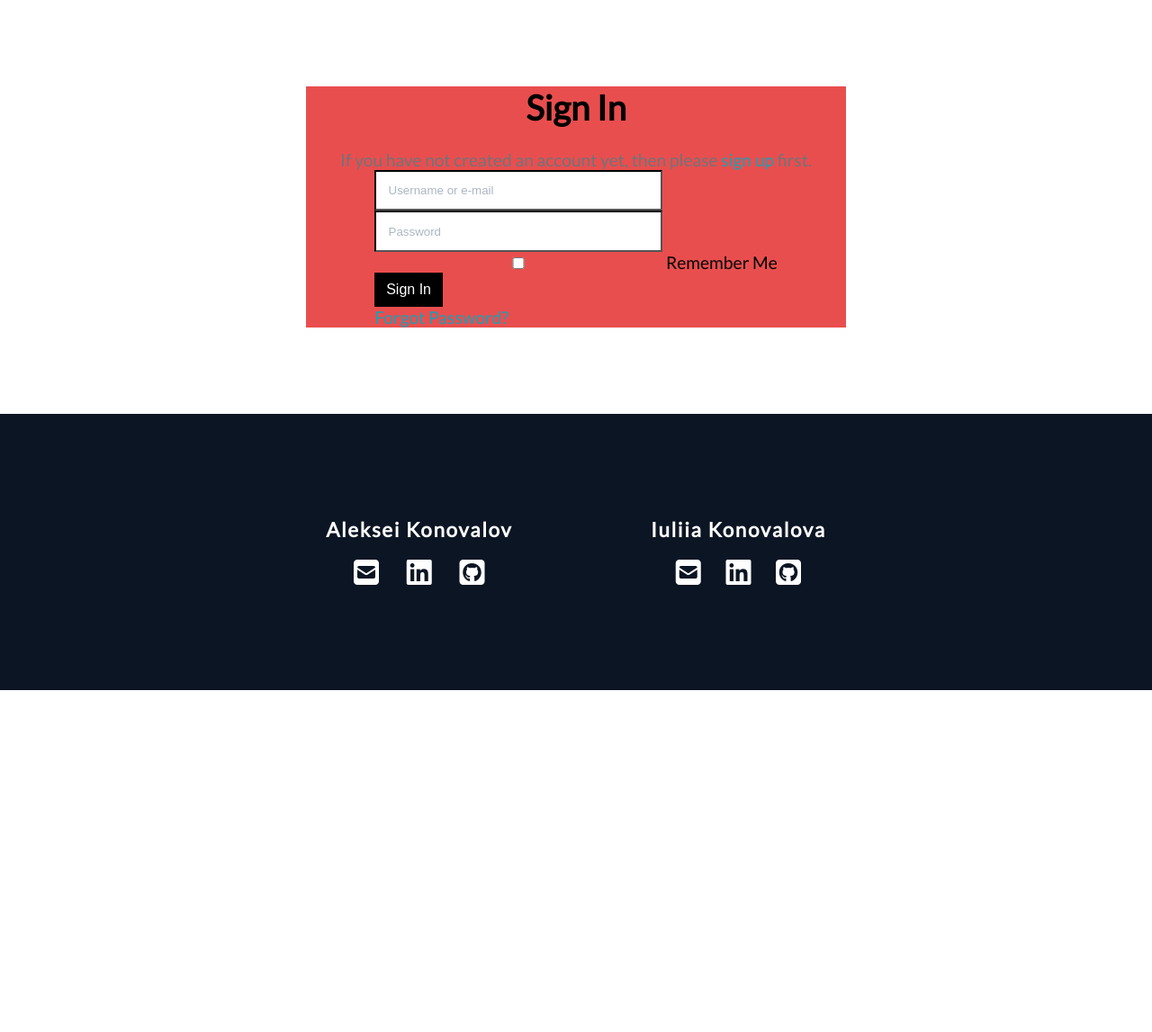
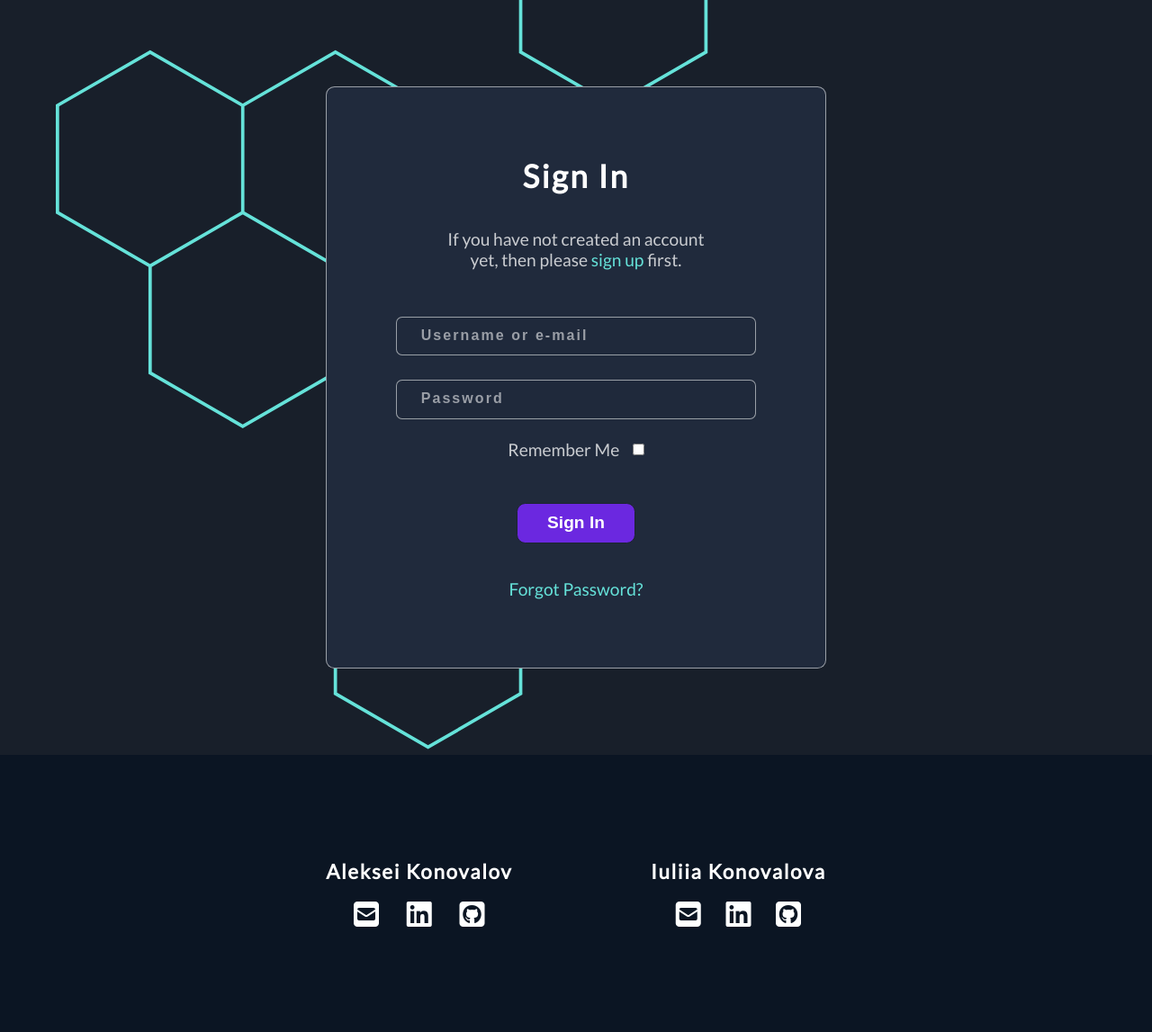
Before and after one commit to IuliiaKonovalova/issue_tracker, a Django app: page /accounts/login/ in a window 1280 px wide. Shown: the part 106-1253 px from the top of the page at 90% size. Before the commit the page ends 873 px from the top, so only its background shows below. Run offline with Django 3.2, Linux system fonts and the light colour scheme; some libraries are stand-ins or nearby versions.

Commit message:
Style login and sign up forms

```diff
--- a/static/css/base.css
+++ b/static/css/base.css
@@ -164,6 +164,10 @@ body {
 .main {
   width: 100%;
   flex: 1 0 auto;
+  display: flex;
+  flex-direction: column;
+  justify-content: center;
+  align-items: center;
 }
 
 .content__container {
@@ -180,12 +184,11 @@ body {
 .bg {
   height: 65rem;
   width: unset;
-  background-color: #339ecc;
+  background-color: var(--clr-primary--500);
   background-image: url('/media/bg_image_dark.svg');
   background-repeat: no-repeat;
   background-position: left center;
   background-size: cover;
-
 }
 
 .incentive {
@@ -280,72 +283,120 @@ body {
 }
 
 /* ----- Forms ----- */
+.account__container {
+  display: flex;
+  flex-direction: column;
+  justify-content: center;
+  align-items: center;
+  height: unset;
+
+}
+
 .account {
-  max-width: 40rem;
+  max-width: 50rem;
   margin: 5em auto;
   display: flex;
   flex-direction: column;
   justify-content: center;
   align-items: center;
-  padding: 0 2em;
-  background-color: #e94e4e;
+  text-align: center;
+  padding: 4em;
+  background-color: var(--clr-primary--100);
+  color: var(--clr-neutral--100);
+  border-radius: var(--br);
+  border: 1px solid #ffffff8c;
+}
+
+.account__title {
+  font-size: 2.2rem;
+  letter-spacing: 0.15rem;
+  font-weight: 900;
 }
 
 .account p {
-  margin-top: 1.5rem;
-  /* mt-4 */
-  color: #6c757d;
-  /* text-secondary */
+  margin: 2em 0;
+  max-width: 18rem;
+  color: #ffffffc2;
+  font-weight: 100;
+  font-size: 1.2rem;
 }
 
 .account input {
-  border-color: #000;
-  border-radius: 0;
-  padding: 1em;
+  border: 1px solid #ffffff8c;
+  border-radius: var(--br);
+  padding: 1em 2em;
+  min-width: 25rem;
+  margin: 1em 0;
+  background-color: #202a3cad;
+}
+
+/* .account input[type='text'],
+.account input[type='password'],
+.account input[type='email'] {
   min-width: 20rem;
-}
+} */
 
 .account label:not([for='id_remember']) {
   display: none;
 }
 
 .account input::placeholder {
-  color: #aab7c4;
+  color: #ffffff8c;
+  font-size: 1rem;
+  letter-spacing: 0.13rem;
+  font-weight: 600;
+}
+
+input:placeholder-shown {
+  color: #65e2d9;
+  font-weight: 600;
+}
+
+input:not(:placeholder-shown) {
+  color: var(--clr-accent--300);
+  font-weight: 600;
+  font-size: 0.9rem;
+  letter-spacing: 0.13rem;
 }
 
 .account button,
 .account input[type='submit'] {
-  /* btn */
-  display: inline-block;
-  font-weight: 400;
-  color: #fff;
-  text-align: center;
-  vertical-align: middle;
-  -webkit-user-select: none;
-  -moz-user-select: none;
-  -ms-user-select: none;
-  user-select: none;
-  background-color: #000;
-  border: 1px solid #000;
-  padding: .375rem .75rem;
-  font-size: 1rem;
-  line-height: 1.5;
-  border-radius: 0;
+  background-color: var(--clr-accent--800);
+  color: var(--clr-neutral--100);
+  font-size: 1.2rem;
+  font-weight: bold;
+  padding: 0.5em 1.7em 0.6em 1.7em;
+  border-radius: var(--br);
+  margin: 2em 0;
+  outline: none;
+  border: 1px solid var(--clr-primary--300);
+  transition: color .15s ease-in-out, background-color .15s ease-in-out, border-color .15s ease-in-out, box-shadow .15s ease-in-out;
+}
 
-  /* standard bootstrap btn transitions */
-  transition: color .15s ease-in-out, background-color .15s ease-in-out, border-color .15s ease-in-out, box-shadow .15s ease-in-out;
+.account .form-check {
+  display: flex;
+  flex-direction: row-reverse;
+  align-items: center;
+  justify-content: center;
+  color: #ffffffc2;
+  font-weight: 100;
+  font-size: 1.2rem;
+}
+
+.account input[type='checkbox'] {
+  margin-left: 1em;
+  min-width: unset;
 }
 
 .account button:hover,
 .account input[type='submit']:hover {
   color: #fff;
-  background-color: #222;
-  border-color: #222;
+  background-color: var(--clr-accent--700);
+  border-color: var(--clr-primary--300);
 }
 
 .account a {
-  color: #17a2b8;
-  /* text-info */
+  color: var(--clr-accent--300);
 }
 
 /* ----- Footer ----- */
--- a/templates/allauth/account/base.html
+++ b/templates/allauth/account/base.html
@@ -2,10 +2,10 @@
 
 
 {% block content %}
-
-<div class="account">
-  {% block inner_content %}
-  {% endblock %}
+<div class=" account__container">
+  <div class="account">
+    {% block inner_content %}
+    {% endblock %}
+  </div>
 </div>
-
 {% endblock %}
--- a/templates/base.html
+++ b/templates/base.html
@@ -30,7 +30,7 @@
   <title>Bugs digger {% block extra_title %}{% endblock %}</title>
 </head>
 
-<body>
+<body class="bg">
   <header class="header">
     <nav class="navbar">
       <div class="logo__container">Bugs' digger</div>
@@ -74,7 +74,7 @@
 
 
   </header>
-  <main class="main">
+  <main class=" main">
     <div class="content__container">
       {% if messages %}
       <div class="message-container"></div>
```
